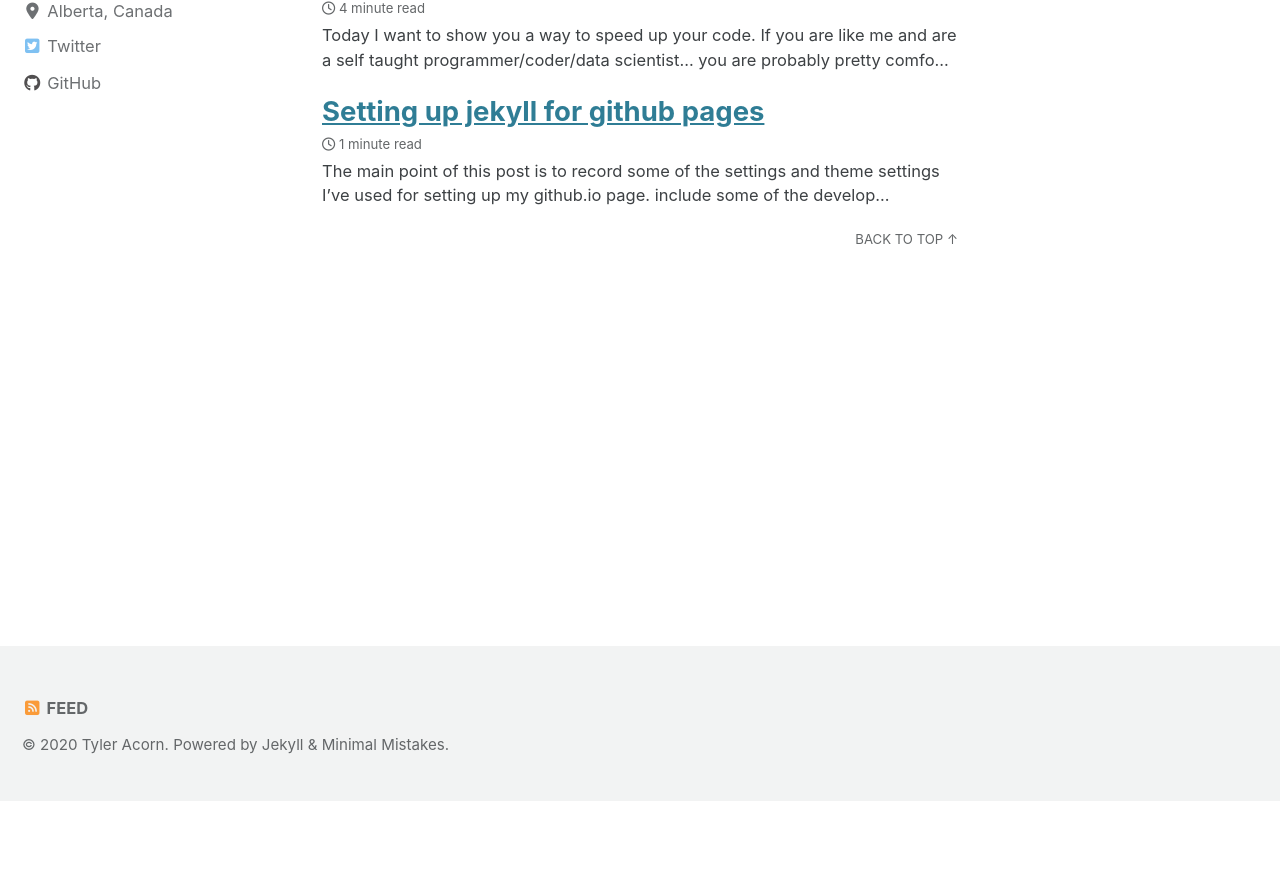
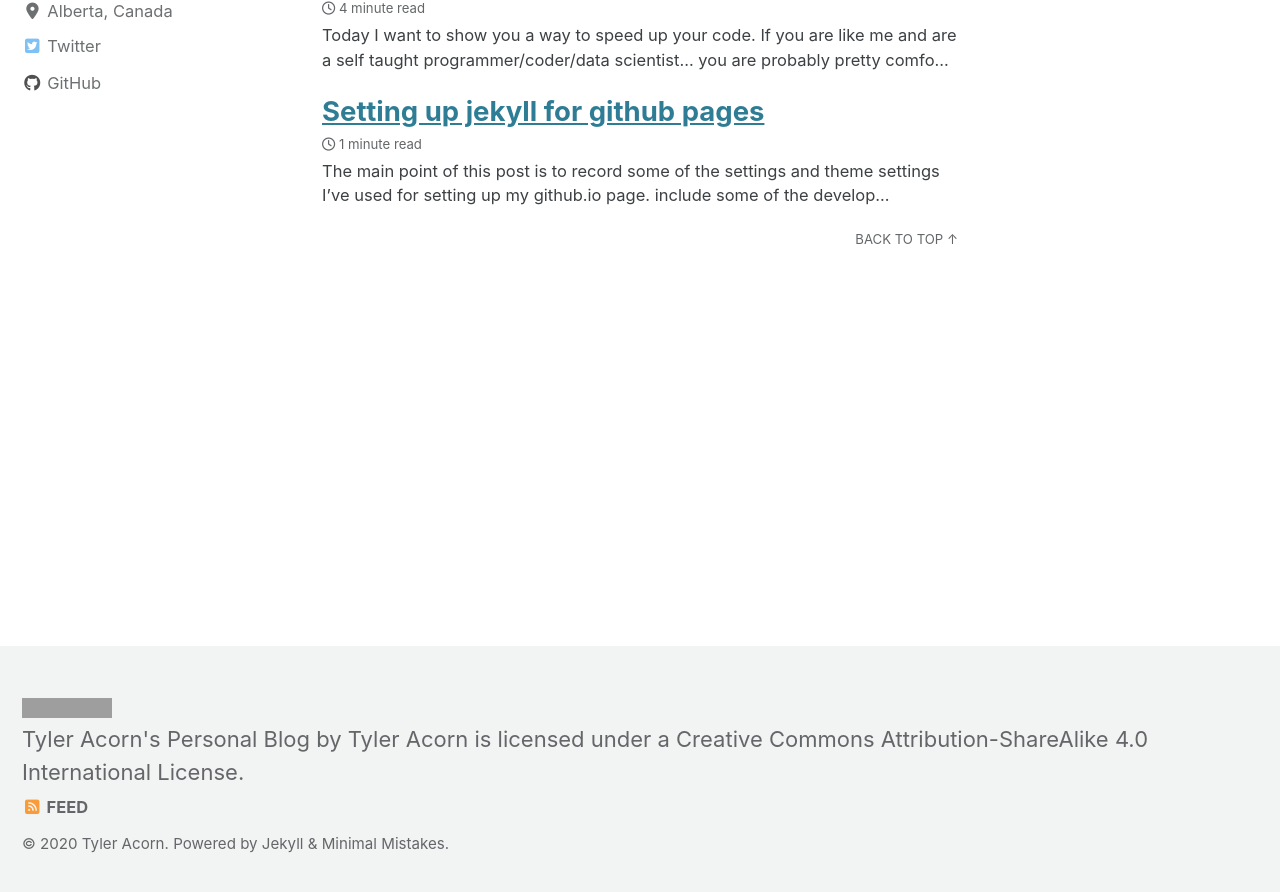
Before and after one commit to tyleracorn/tyleracorn.github.io, a Jekyll site: the page built from _pages/year-archive.md, in a window 1280 px wide and 900 px high, scrolled down 321 px. Shown: the top 892 px of the window. Built offline with Jekyll 4.4.1, drawn with Linux system fonts in a browser that asks for light colours; cached includes are drawn as plain includes; nearby versions of some CDN libraries; before the commit the page ends 1122 px from its top, so only the background shows below that; grey boxes are pictures that could not be loaded.

Commit message:
updated license since I forgot to update it after switching themes

```diff
--- a/_includes/footer/custom.html
+++ b/_includes/footer/custom.html
@@ -1,3 +1,3 @@
 <!-- start custom footer snippets -->
-
+<a rel="license" href="http://creativecommons.org/licenses/by-sa/4.0/"><img alt="Creative Commons Licence" style="border-width:0" src="https://i.creativecommons.org/l/by-sa/4.0/88x31.png" /></a><br /><span xmlns:dct="http://purl.org/dc/terms/" property="dct:title">Tyler Acorn's Personal Blog</span> by <a xmlns:cc="http://creativecommons.org/ns#" href="www.tyleracorn.com" property="cc:attributionName" rel="cc:attributionURL">Tyler Acorn</a> is licensed under a <a rel="license" href="http://creativecommons.org/licenses/by-sa/4.0/">Creative Commons Attribution-ShareAlike 4.0 International License</a>.
 <!-- end custom footer snippets -->
```
Also changed, not shown: 1 other file.
